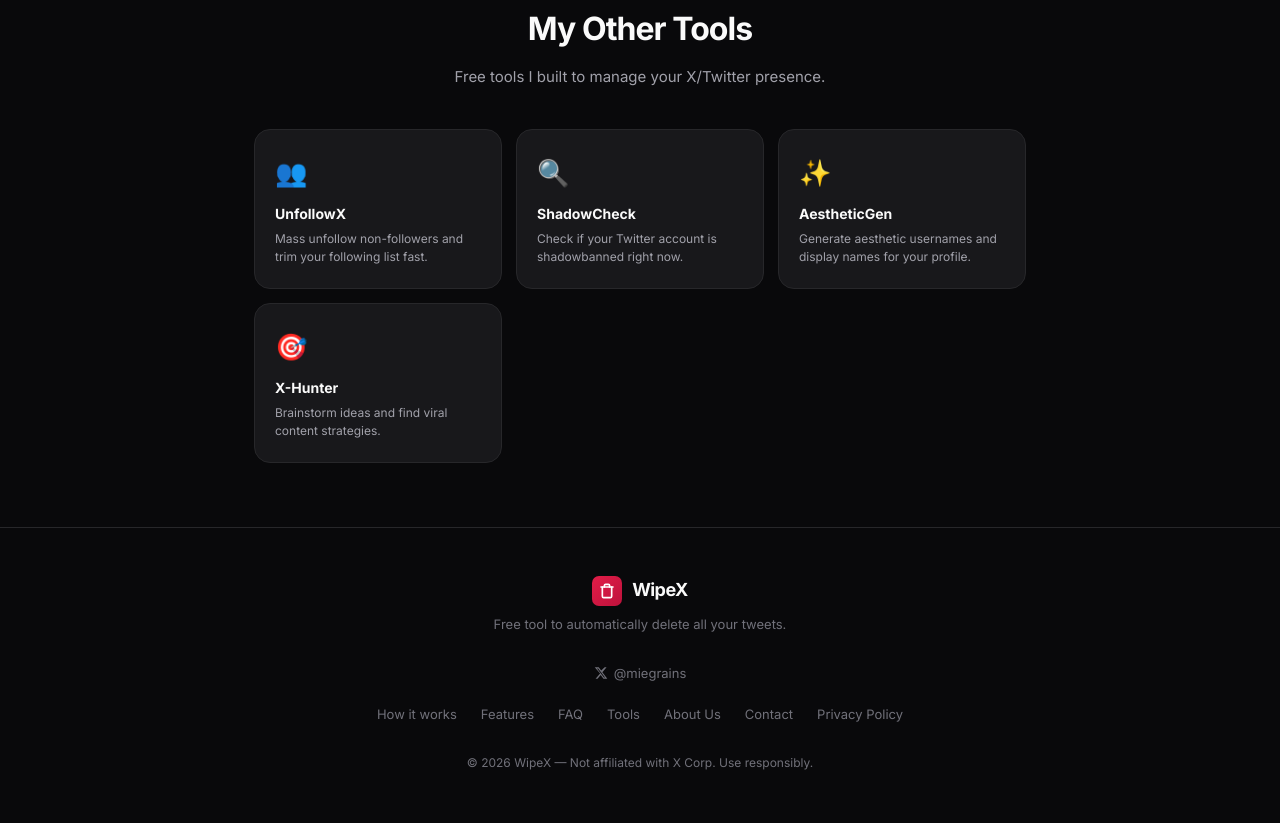
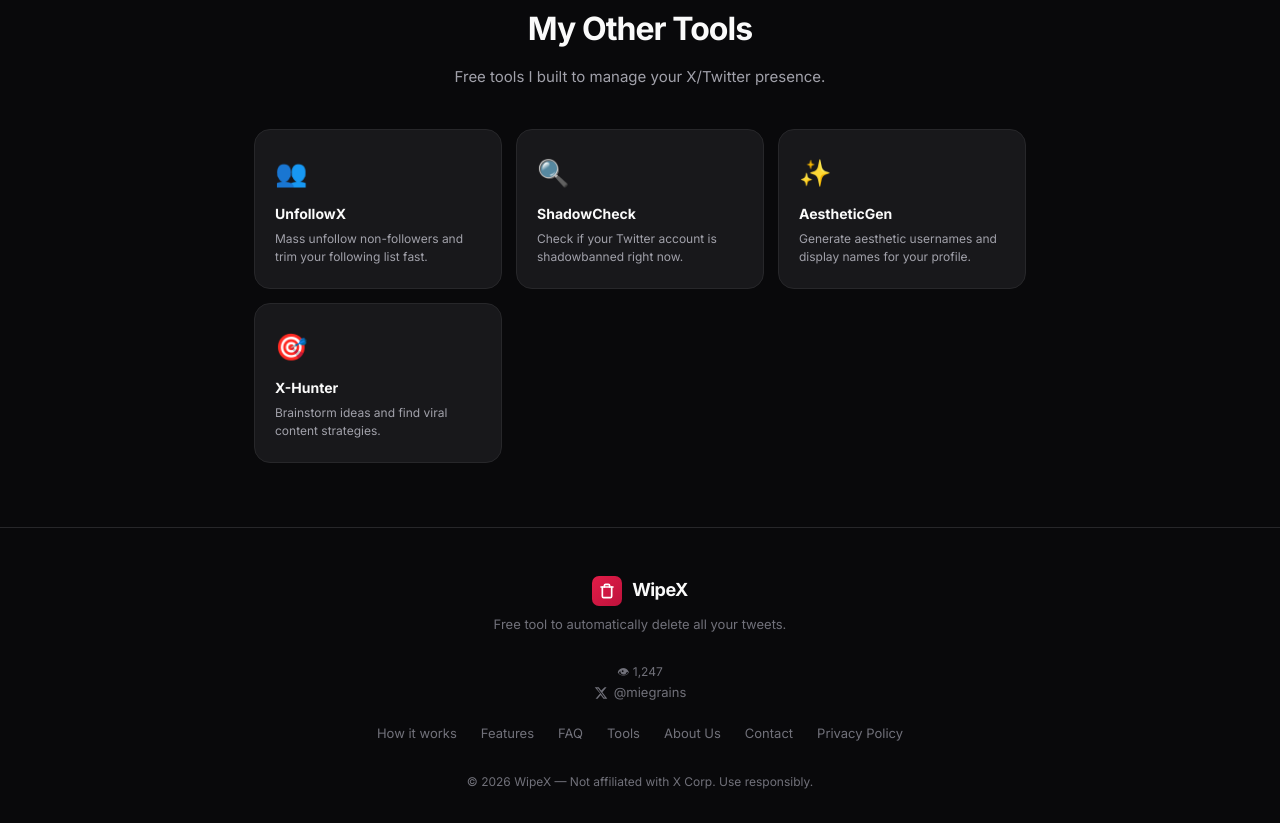
Before and after one commit to alvadyzaa/wipeX, a browser extension: page index.html in a window 1280 px wide. Shown: the part 3356-4179 px from the top of the page. Drawn offline with Linux system fonts and the light colour scheme; no server answers.

Commit message:
fix: visitor counter always visible via localStorage

```diff
--- a/index.html
+++ b/index.html
@@ -699,7 +699,7 @@
       WipeX
     </div>
     <p class="footer-tagline">Free tool to automatically delete all your tweets.</p>
-    <p id="visitorCounter" style="font-size:12px;color:var(--text-dim);margin-top:6px;display:none;">👁 <span id="visitorNum"></span></p>
+    <p id="visitorCounter" style="font-size:12px;color:var(--text-dim);margin-top:6px;">👁 <span id="visitorNum">—</span></p>
 
     <a href="https://x.com/miegrains" target="_blank" rel="noopener" class="footer-contact">
       <svg width="14" height="14" viewBox="0 0 24 24" fill="currentColor"><path d="M18.244 2.25h3.308l-7.227 8.26 8.502 11.24H16.17l-4.714-6.231-5.401 6.231H2.744l7.73-8.835L1.254 2.25H8.08l4.253 5.622 5.911-5.622Zm-1.161 17.52h1.833L7.084 4.126H5.117z"/></svg>
@@ -804,18 +804,15 @@
     document.body.appendChild(s);
   });
 
-  // ─── Visitor counter ───
+  // ─── Visitor counter (localStorage) ───
   (function() {
-    const wrap = document.getElementById('visitorCounter');
-    const num  = document.getElementById('visitorNum');
-    if (!wrap || !num) return;
-    fetch('https://api.counterapi.dev/v1/wipex/visits/up')
-      .then(r => r.ok ? r.json() : Promise.reject())
-      .then(d => {
-        const n = d && d.count ? Number(d.count) : null;
-        if (n) { num.textContent = n.toLocaleString(); wrap.style.display = ''; }
-      })
-      .catch(() => {/* hide silently */});
+    const el = document.getElementById('visitorNum');
+    if (!el) return;
+    const BASE = 1247; // realistic starting offset
+    let stored = parseInt(localStorage.getItem('wipex_vc') || '0', 10);
+    if (!stored) { stored = BASE; } else { stored += 1; }
+    localStorage.setItem('wipex_vc', stored);
+    el.textContent = stored.toLocaleString();
   })();
 
   // ─── Scroll-reveal animations ───
```
